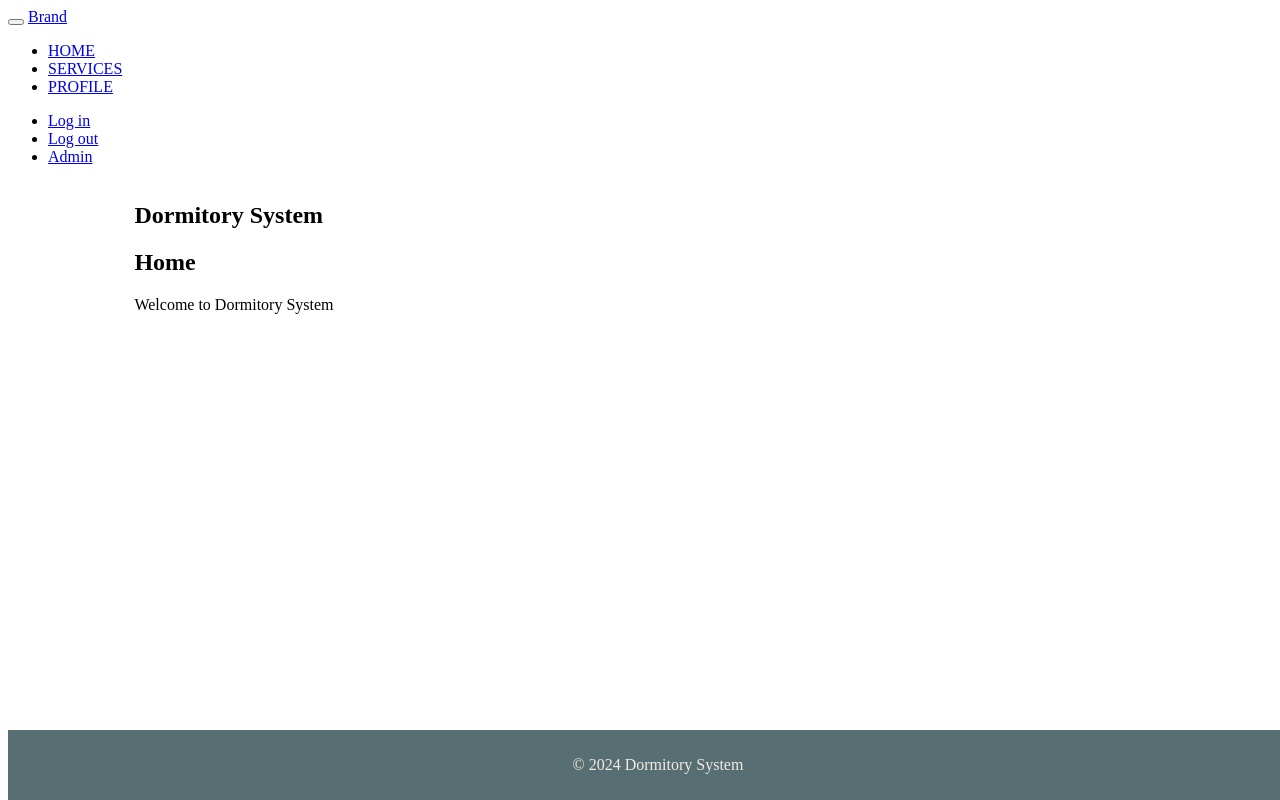
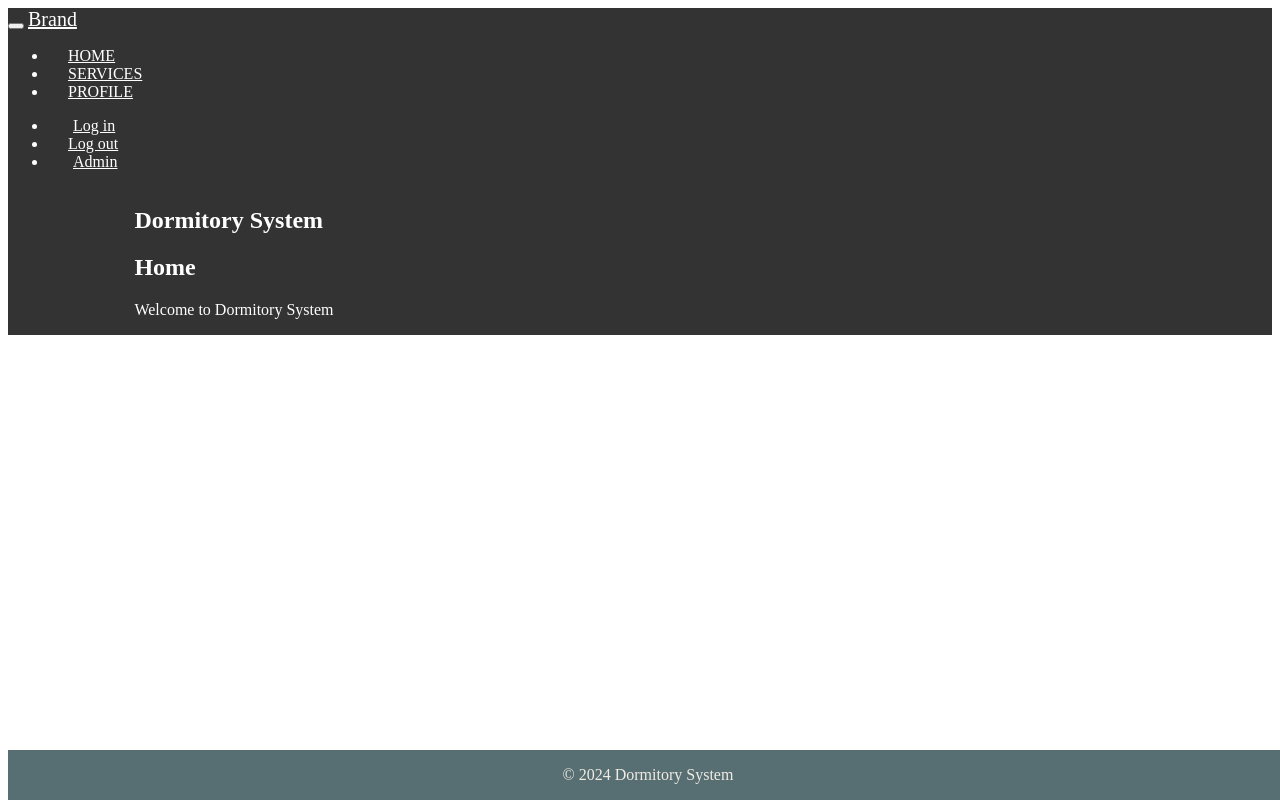
Before and after one commit to Hubert0916/Dormitory_System, a PHP site: page /php/web.php in a window 1280 px wide. Run offline with PHP 8.4, Linux system fonts and the light colour scheme.

Commit message:
Update home.css with navbar styles

```diff
--- a/css/home.css
+++ b/css/home.css
@@ -13,8 +13,66 @@
     background-color: #576F72;
     color: #F0EBE3;
     text-align: center;
-    padding: 10px;
+    padding: 0;
     position: fixed;
     bottom: 0;
     width: 100%;
 }
+.navbar {
+    background-color: #333;
+    color: #fff;
+    border-radius: 0;
+}
+
+.navbar-brand {
+    color: #fff;
+    font-size: 20px;
+}
+
+.navbar-nav > li > a {
+    color: #fff;
+    font-size: 16px;
+    padding: 15px 20px;
+}
+
+.navbar-nav > .active > a,
+.navbar-nav > .active > a:hover,
+.navbar-nav > .active > a:focus {
+    background-color: #555;
+}
+
+.navbar-toggle .icon-bar {
+    background-color: #fff;
+}
+
+.navbar-nav.navbar-right > li > a {
+    padding: 15px 20px;
+    font-size: 16px;
+}
+
+.navbar-nav .dropdown-menu {
+    background-color: #333;
+}
+
+.navbar-nav .dropdown-menu > li > a {
+    color: #fff;
+}
+
+.navbar-nav .dropdown-menu > li > a:hover,
+.navbar-nav .dropdown-menu > li > a:focus {
+    background-color: #555;
+}
+
+.navbar-nav .dropdown-menu > .active > a,
+.navbar-nav .dropdown-menu > .active > a:hover,
+.navbar-nav .dropdown-menu > .active > a:focus {
+    background-color: #555;
+}
+
+.navbar-nav .dropdown-menu > .dropdown-toggle::after {
+    color: #fff;
+}
+
+.navbar-nav.navbar-right > li > a span {
+    margin-right: 5px;
+}
```
